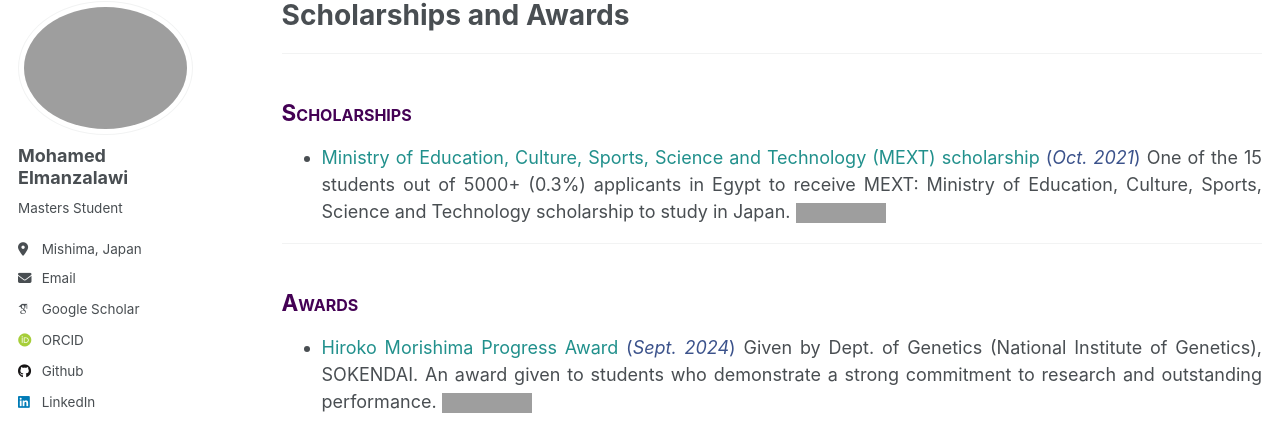
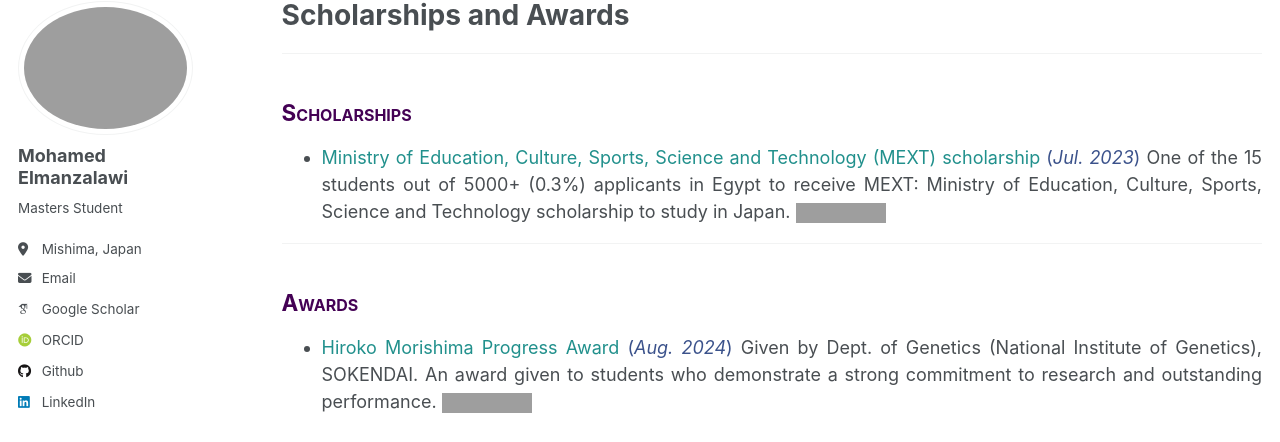
Before and after one commit to Mohamed-Elmanzalawi/MohamedElmanzalawi.github.io, a Jekyll site: the page built from _pages/scholarships&awards.md, in a window 1280 px wide and 1010 px high. Shown: the part 105-547 px from the top of the window. Built offline with Jekyll 4.4.1, drawn with Linux system fonts in a browser that asks for light colours; some web fonts are replaced; grey boxes are pictures that could not be loaded.

Commit message:
Update scholarships&awards.md

```diff
--- a/_pages/scholarships&awards.md
+++ b/_pages/scholarships&awards.md
@@ -9,11 +9,11 @@ author_profile: true
 ------
 ## <span style="font-variant:small-caps;"><span style="color:#440154">**Scholarships**</span></span>
 
-* <span style="color:#21908C">Ministry of Education, Culture, Sports, Science and Technology (MEXT) scholarship</span> <span style="color:#3B528B">(*Oct. 2021*)</span> One of the 15 students out of 5000+ (0.3%) applicants in Egypt to receive MEXT: Ministry of Education, Culture, Sports, Science and Technology scholarship to study in Japan. [![GCB](https://img.shields.io/badge/Link-Scholarship-2ECC71.svg)](https://www.mext.go.jp/en/policy/education/highered/title02/detail02/sdetail02/1373897.htm){:target="_blank"} <br>
+* <span style="color:#21908C">Ministry of Education, Culture, Sports, Science and Technology (MEXT) scholarship</span> <span style="color:#3B528B">(*Jul. 2023*)</span> One of the 15 students out of 5000+ (0.3%) applicants in Egypt to receive MEXT: Ministry of Education, Culture, Sports, Science and Technology scholarship to study in Japan. [![GCB](https://img.shields.io/badge/Link-Scholarship-2ECC71.svg)](https://www.mext.go.jp/en/policy/education/highered/title02/detail02/sdetail02/1373897.htm){:target="_blank"} <br>
 
 ------
 ## <span style="font-variant:small-caps;"><span style="color:#440154">**Awards**</span></span>
 
-* <span style="color:#21908C">Hiroko Morishima Progress Award</span> <span style="color:#3B528B">(*Sept. 2024*)</span> Given by Dept. of Genetics (National Institute of Genetics), SOKENDAI. An award given to students who demonstrate a strong commitment to research and outstanding performance. [![GCB](https://img.shields.io/badge/Link-Award-2ECC71.svg)](http://www.nig.ac.jp/nig/phd-program/main-page-top/various-aids-to-students/progress-award){:target="_blank"} <br>
+* <span style="color:#21908C">Hiroko Morishima Progress Award</span> <span style="color:#3B528B">(*Aug. 2024*)</span> Given by Dept. of Genetics (National Institute of Genetics), SOKENDAI. An award given to students who demonstrate a strong commitment to research and outstanding performance. [![GCB](https://img.shields.io/badge/Link-Award-2ECC71.svg)](http://www.nig.ac.jp/nig/phd-program/main-page-top/various-aids-to-students/progress-award){:target="_blank"} <br>
 
 * <span style="color:#21908C">Best Intern Instructor Award</span> <span style="color:#3B528B">(*Jul. 2024*)</span> Given by Dept. of Genetics (National Institute of Genetics), SOKENDAI. Awarded as the instructor with the most outstanding guidance to their interns. [![GCB](https://img.shields.io/badge/Link-Award-2ECC71.svg)](https://www.nig.ac.jp/nig/research/seminer?id=1592){:target="_blank"} <br>
```
